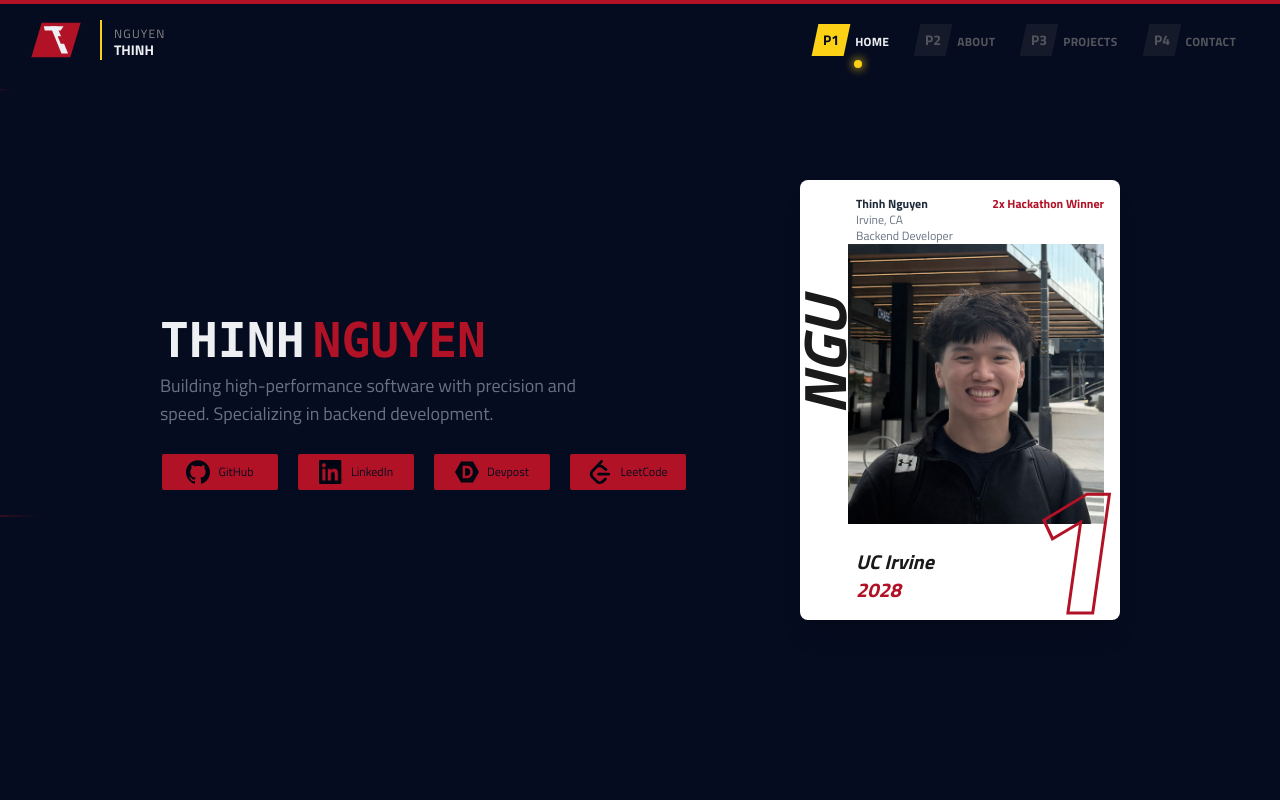
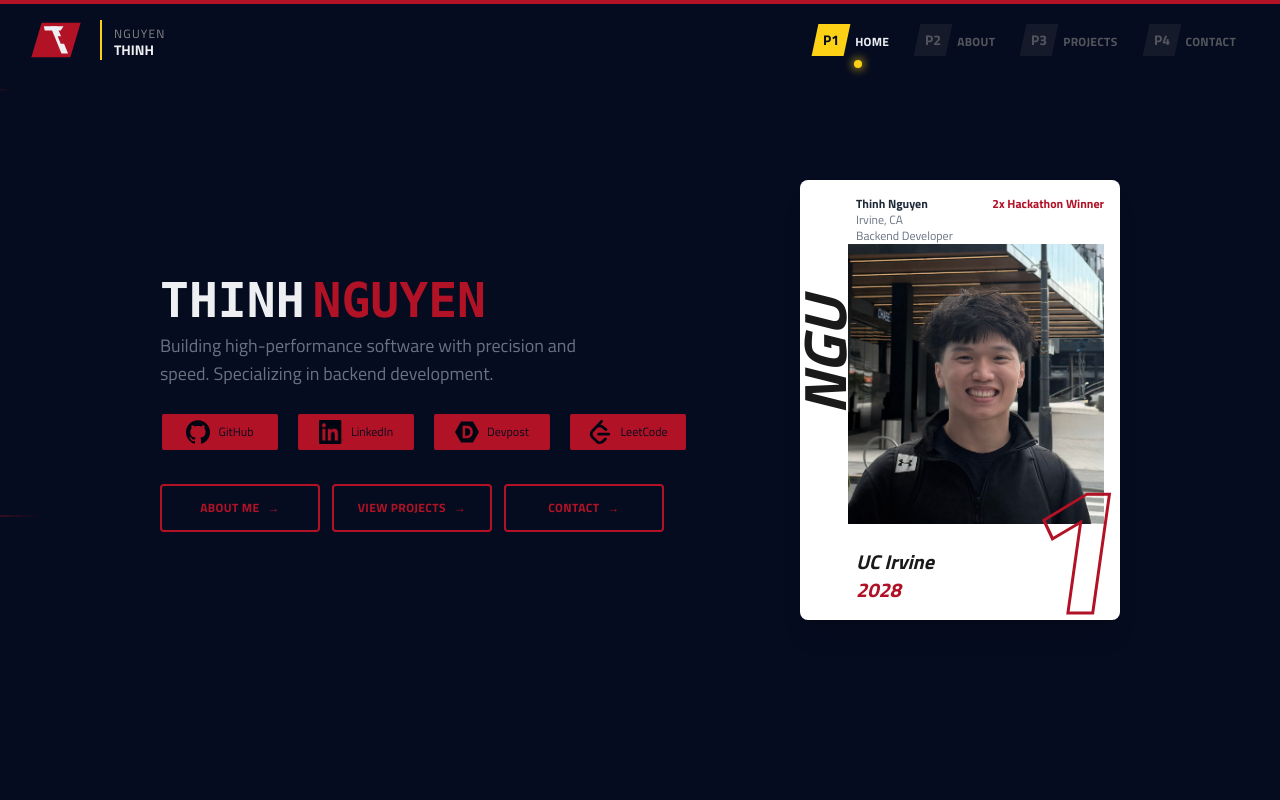
Before and after one commit to thinhtn3/rb-portfolio, a React (Vite) app: page / in a window 1280 px wide. Shown: the top 800 px of the page. Built offline with nearby package versions, Linux system fonts and the light colour scheme.

Commit message:
added nav buttons on hero

```diff
--- a/src/components/sections/Hero.jsx
+++ b/src/components/sections/Hero.jsx
@@ -3,8 +3,24 @@ import { HyperText } from "@/components/ui/hyper-text.jsx";
 import { TextAnimate } from "@/components/ui/text-animate.jsx";
 import { TechStack } from "@/components/custom_ui/hero/TechStack.jsx";
 import { Hyperlinks } from "@/components/custom_ui/hero/Hyperlinks.jsx";
+import { RippleButton } from "@/components/ui/ripple-button";
+import { motion } from "motion/react";
+
+const navButtons = [
+  { name: "About Me", href: "#about" },
+  { name: "View Projects", href: "#projects" },
+  { name: "Contact", href: "#contact" },
+];
 
 export function Hero() {
+  const handleClick = (e, href) => {
+    e.preventDefault();
+    const element = document.querySelector(href);
+    if (element) {
+      element.scrollIntoView({ behavior: "smooth" });
+    }
+  };
+
   return (
     <section className="relative overflow-hidden">
       {/* Speed lines background */}
@@ -62,6 +78,30 @@ export function Hero() {
           <div className="2xl:mt-8">
             <Hyperlinks />
           </div>
+
+          {/* Navigation Buttons */}
+          <div className="mt-8 2xl:mt-10 flex flex-col sm:flex-row flex-wrap gap-3 2xl:gap-4 justify-center lg:justify-start">
+            {navButtons.map((button, index) => (
+              <motion.a
+                key={button.name}
+                href={button.href}
+                onClick={(e) => handleClick(e, button.href)}
+                initial={{ opacity: 0, y: 20 }}
+                animate={{ opacity: 1, y: 0 }}
+                transition={{ duration: 0.4, delay: 0.5 + index * 0.1 }}
+              >
+                <RippleButton
+                  className="bg-transparent border-2 border-accent hover:bg-accent/10 w-full sm:w-40 2xl:w-44 h-12 2xl:h-14 rounded-sm group font-bold uppercase tracking-wide"
+                  rippleColor="var(--color-accent)"
+                >
+                  <span className="text-accent group-hover:text-highlight transition-colors flex items-center justify-center gap-2 text-xs 2xl:text-sm">
+                    {button.name}
+                    <span className="group-hover:translate-x-1 transition-transform">→</span>
+                  </span>
+                </RippleButton>
+              </motion.a>
+            ))}
+          </div>
         </div>
 
         {/* Profile Card - hidden on small screens */}
```
